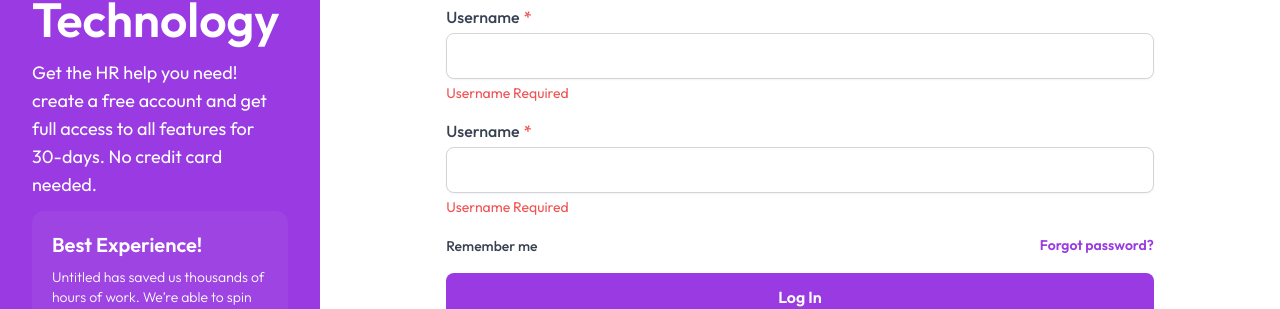
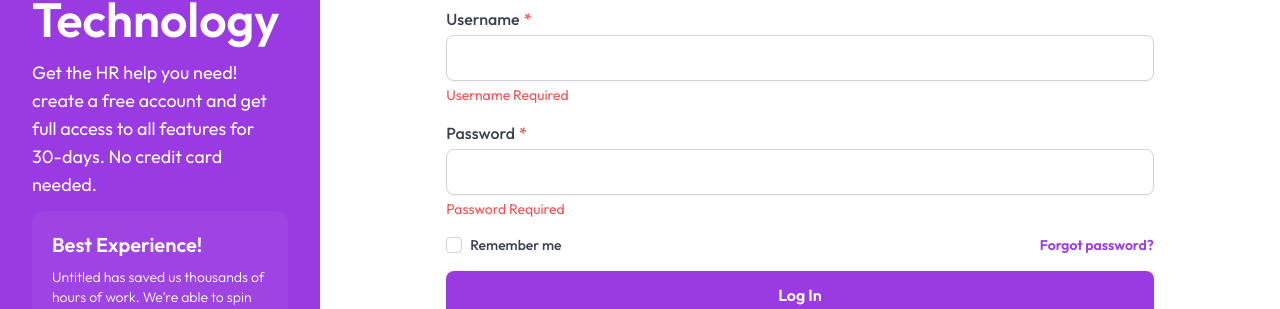
Before and after one commit to HamidDahri/weavHR, a Next.js app: page /auth/login in a window 1280 px wide. Shown: the part 267-576 px from the top of the page. Built offline with nearby package versions, Linux system fonts and the light colour scheme.

Commit message:
ui fixes.

```diff
--- a/src/app/auth/forget/page.tsx
+++ b/src/app/auth/forget/page.tsx
@@ -35,7 +35,7 @@ const Forget = () => {
 
               <input
                 id="state"
-                type="text"
+                type="email"
                 className={`w-full px-3 py-2.5 border border-gray-300 shadow-sm focus:ring-primary rounded-lg outline-none placeholder:text-gray-m-500`}
                 name="state"
                 placeholder=""
--- a/src/app/auth/login/page.tsx
+++ b/src/app/auth/login/page.tsx
@@ -39,25 +39,31 @@ const Login = () => {
           <div className="col-span-10 col-start-2">
             <label className="block">
               <span className="block mb-1 text-base font-medium text-gray-700">
-                Username
+                Password
                 <span className="text-red-500 ms-1">*</span>
               </span>
 
               <input
                 id="state"
-                type="text"
+                type="password"
                 className={`w-full px-3 py-2.5 border border-gray-300 shadow-sm rounded-lg outline-none focus:ring-primary placeholder:text-gray-m-500`}
                 name="state"
                 placeholder=""
               ></input>
             </label>
 
-            <div className="mt-1 text-sm text-red-500">Username Required</div>
+            <div className="mt-1 text-sm text-red-500">Password Required</div>
           </div>
 
           <div className="col-span-10 col-start-2">
             <div className="flex items-center justify-between gap-3 mt-4">
-              <div>
+              <div className="flex items-center gap-2">
+                <input
+                  id="default-checkbox"
+                  type="checkbox"
+                  value=""
+                  className="w-4 h-4 bg-white rounded border-slate-300 text-primary focus:ring-primary focus:ring-2 "
+                />
                 <span className="text-sm font-medium text-gray-700">
                   Remember me
                 </span>
--- a/src/app/components/AccountSetupForm.tsx
+++ b/src/app/components/AccountSetupForm.tsx
@@ -53,7 +53,7 @@ const AccountSetupForm: React.FC<AccountSetupFormProps> = ({
 
           <input
             id="state"
-            type="text"
+            type="password"
             className={`w-full px-3 py-2.5 border border-gray-300 shadow-sm focus:ring-primary rounded-lg outline-none placeholder:text-gray-m-500`}
             name="state"
             placeholder=""
@@ -94,7 +94,7 @@ const AccountSetupForm: React.FC<AccountSetupFormProps> = ({
 
           <input
             id="state"
-            type="text"
+            type="password"
             className={`w-full px-3 py-2.5 border border-gray-300 shadow-sm rounded-lg focus:ring-primary outline-none placeholder:text-gray-m-500`}
             name="state"
             placeholder=""
--- a/src/app/components/AddOrganizationForm.tsx
+++ b/src/app/components/AddOrganizationForm.tsx
@@ -135,7 +135,7 @@ const AddOrganizationForm: React.FC<AddOrganizationFormProps> = ({
 
             <input
               id="state"
-              type="text"
+              type="email"
               className={`w-full px-3 py-2.5 border border-gray-300 focus:ring-primary shadow-sm rounded-lg outline-none placeholder:text-gray-m-500`}
               name="state"
               placeholder=""
@@ -217,7 +217,7 @@ const AddOrganizationForm: React.FC<AddOrganizationFormProps> = ({
 
             <input
               id="state"
-              type="text"
+              type="email"
               className={`w-full px-3 py-2.5 border border-gray-300 focus:ring-primary shadow-sm rounded-lg outline-none placeholder:text-gray-m-500`}
               name="state"
               placeholder=""
--- a/src/app/components/ContactInformationForm.tsx
+++ b/src/app/components/ContactInformationForm.tsx
@@ -122,7 +122,7 @@ const ContactInformationForm: React.FC<ContactInformationFormProps> = ({
 
           <input
             id="state"
-            type="text"
+            type="email"
             className={`w-full px-3 py-2.5 border border-gray-300 shadow-sm focus:ring-primary rounded-lg outline-none placeholder:text-gray-m-500`}
             name="state"
             placeholder=""
```
